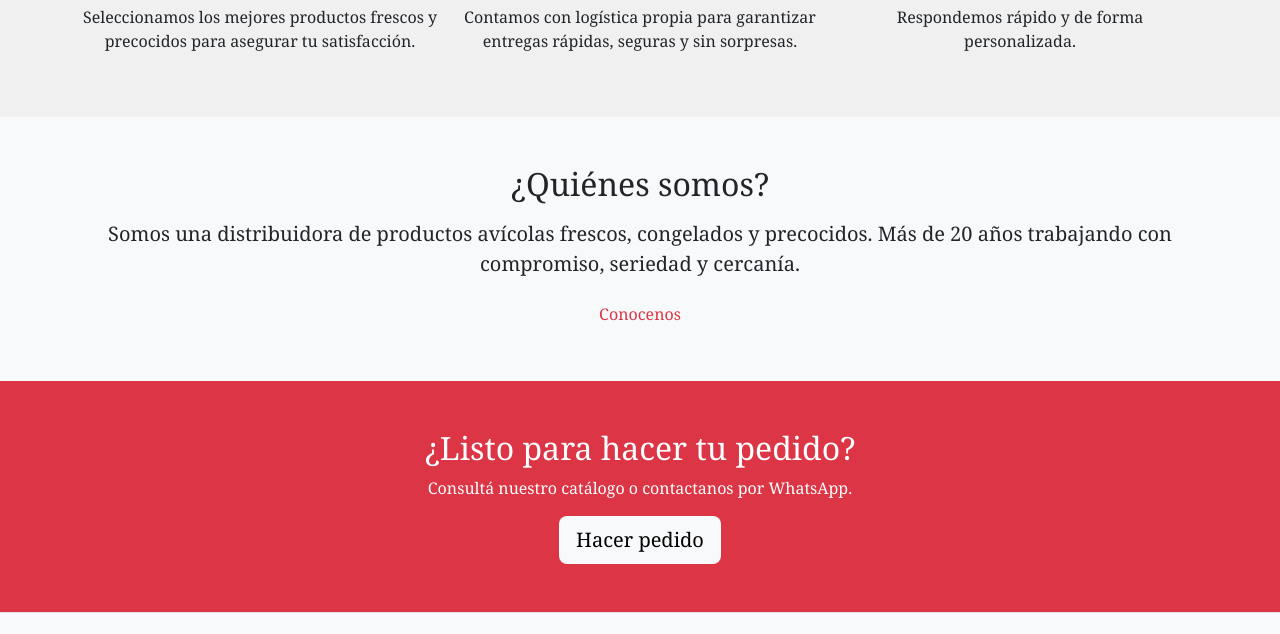
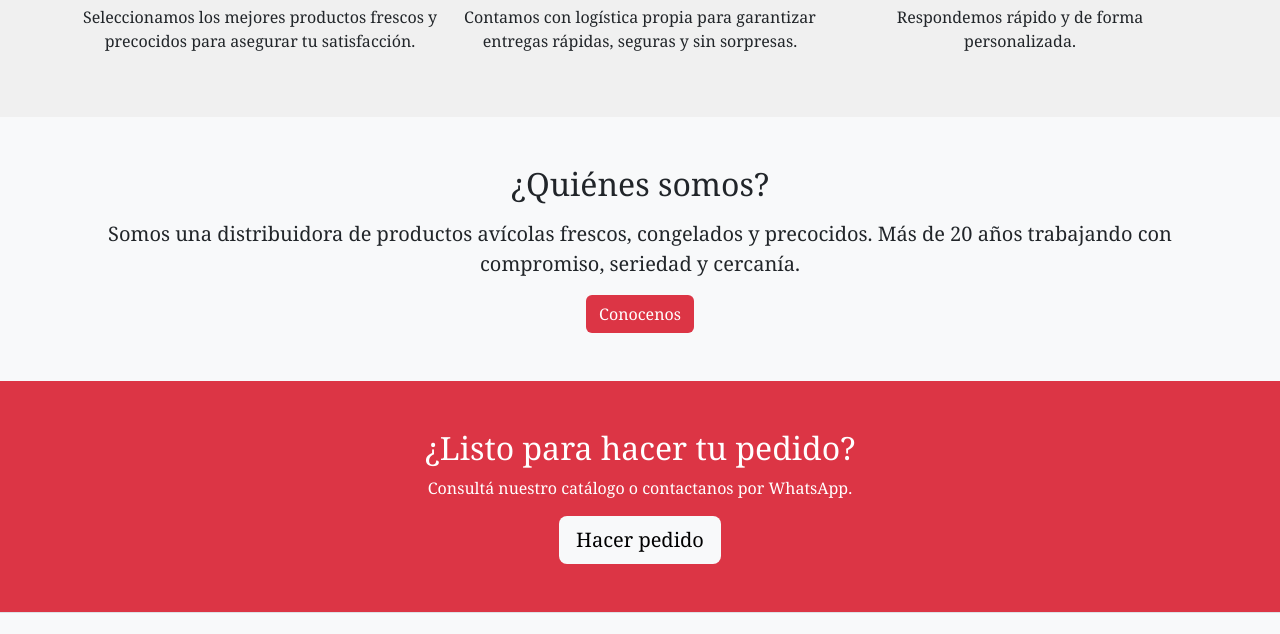
Before and after one commit to Lautarot12/repo-coder, a website: page index.html in a window 1280 px wide. Shown: the part 1041-1675 px from the top of the page. Drawn offline with nearby package versions, Linux system fonts and the light colour scheme.

Commit message:
cambio de boton de conocenos en index

```diff
--- a/index.html
+++ b/index.html
@@ -84,7 +84,7 @@
         <div class="container">
           <h2 class="mb-3">¿Quiénes somos?</h2>
           <p class="lead">Somos una distribuidora de productos avícolas frescos, congelados y precocidos. Más de 20 años trabajando con compromiso, seriedad y cercanía.</p>
-          <a href="pages/sobre_nosostros.html" class="btn btn-outline-danger boton--cta">Conocenos</a>
+          <a href="pages/sobre_nosostros.html" class="btn btn-outline-danger btn-danger text-white boton--cta">Conocenos</a>
         </div>
       </section>
 
```
